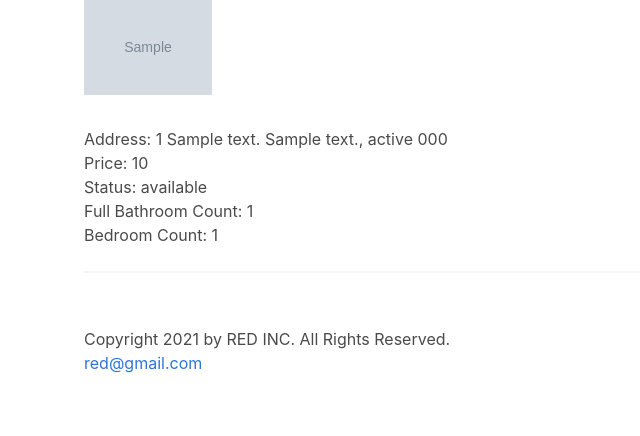
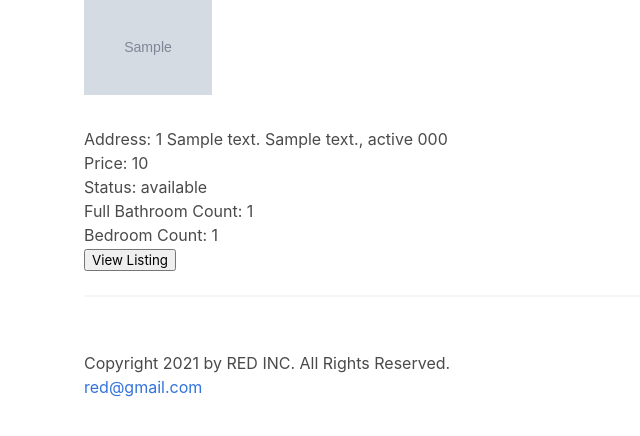
Before and after one commit to fretgfr/red, a Flask app: template templates/listing_search.html in a window 1280 px wide. Shown: the part 233-669 px from the top of the page, without its empty margins (0-640 px from the left). Run offline with Flask 2, Linux system fonts and the light colour scheme; the template is opened without the code that fills it: most values are stand-ins (such as "Sample title", 1, 10 or a date in 2020); grey boxes marked "Sample" are stand-in pictures; parts of the project's set-up code (start-up, migrations or seed data) failed here and were passed over.

Commit message:
Add go to listing button to each entry

```diff
--- a/templates/listing_search.html
+++ b/templates/listing_search.html
@@ -43,7 +43,7 @@
       <p>Status: {{ listing.listing_status }}</p>
       <p> Full Bathroom Count: {{ listing.listing_full_bath_count }} </p>
       <p> Bedroom Count: {{ listing.listing_bedroom_count }} </p>
-
+      <button onclick="location.href = '/listing/{{ listing.listing_mls_number }}';" id="go-to-listing-{{ listing.listing_mls_number }}">View Listing</button>
       <hr>
       {% endfor %}
     </div>
```
